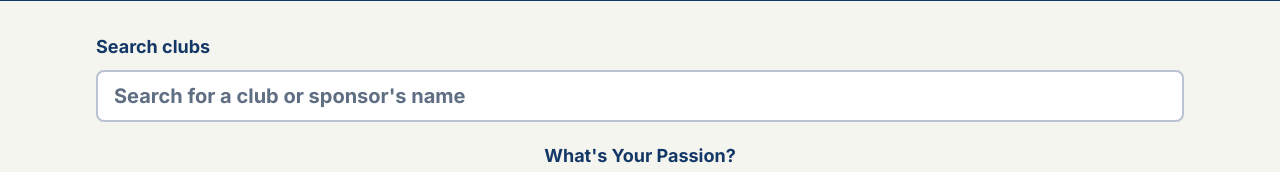
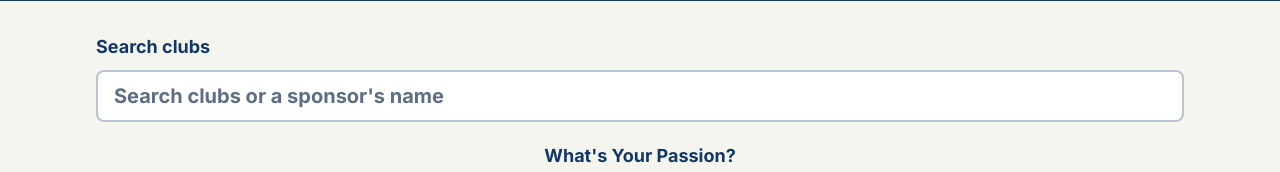
Before and after one commit to john-firstcreator/khsclub, a plain HTML site: page index.html in a window 1280 px wide. Shown: the part 358-530 px from the top of the page. Drawn offline with Linux system fonts and the light colour scheme.

Commit message:
Update index.html

```diff
--- a/index.html
+++ b/index.html
@@ -38,7 +38,7 @@
         <div class="controls">
           <div class="search-field">
             <label for="club-search">Search clubs</label>
-            <input type="search" id="club-search" name="club-search" placeholder="Search for a club or sponsor's name" autocomplete="off" />
+            <input type="search" id="club-search" name="club-search" placeholder="Search clubs or a sponsor's name" autocomplete="off" />
           </div>
           <fieldset class="filter-group">
             <legend>What's Your Passion?</legend>
```
